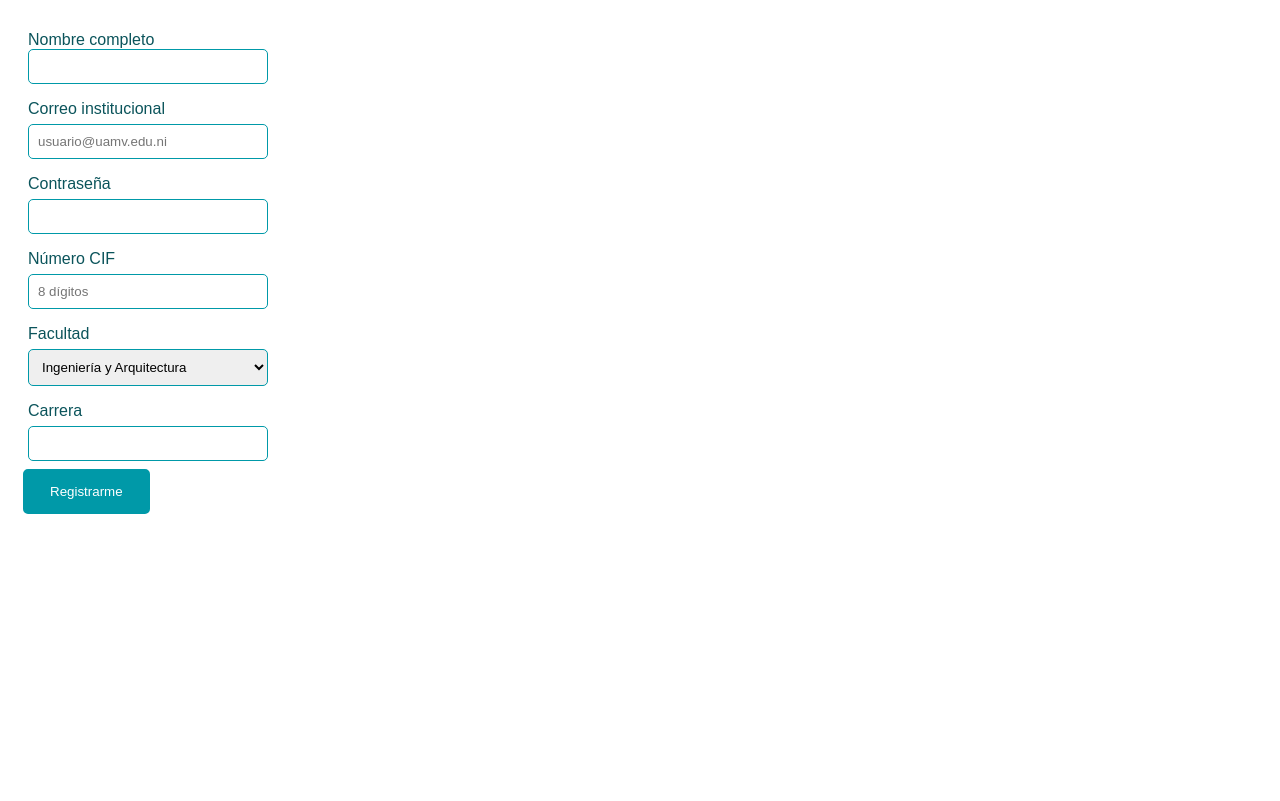
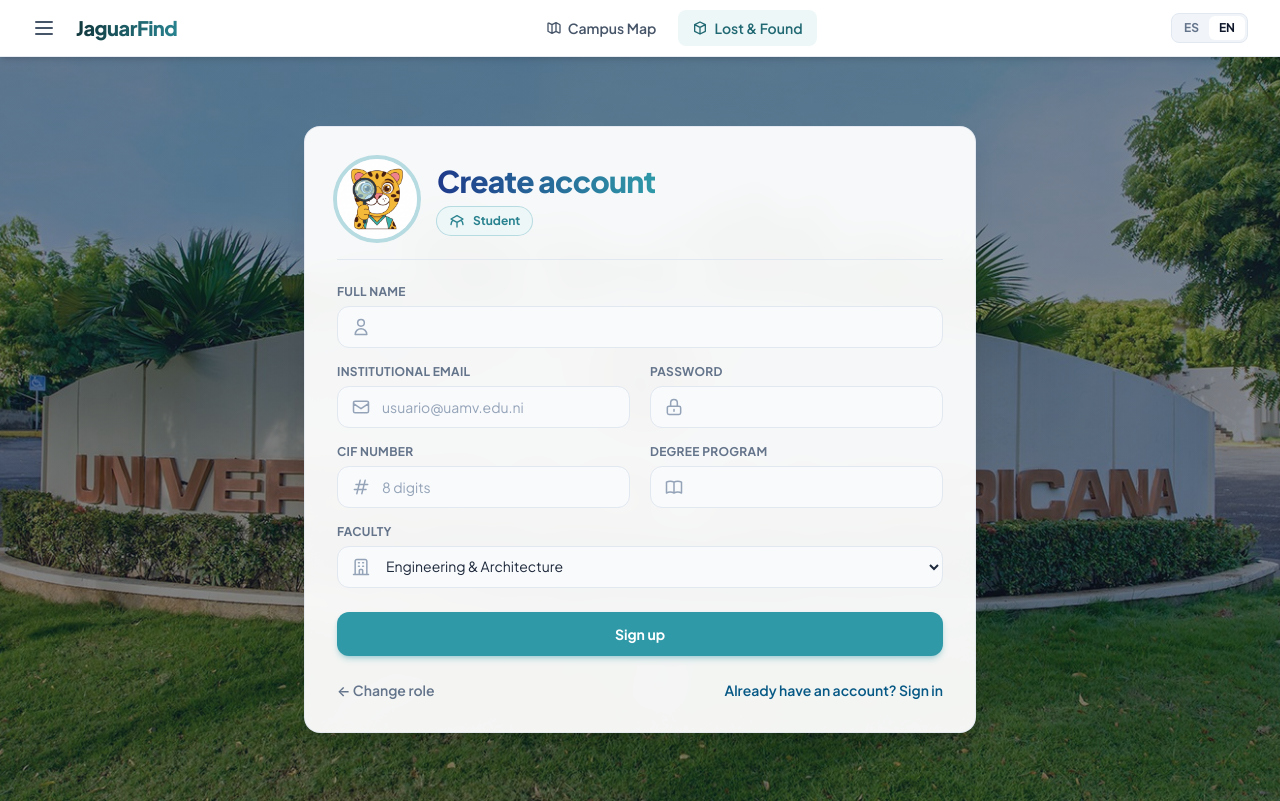
Before and after one commit to camijavi/python_flask_jaguar_find, a Flask app: page /auth/signup in a window 1280 px wide. Before the commit the page ends 514 px from the top, so only its background shows below. Run offline with Flask 3, Linux system fonts and the light colour scheme; some libraries are stand-ins or nearby versions.

Commit message:
update authentication screens and add shared auth macros

```diff
--- /dev/null
+++ b/frontend/components/auth/authMacros.html
@@ -0,0 +1,60 @@
+{# Shared building blocks for the sign in / sign up forms #}
+
+{% set ICONS = {
+  'mail':  'M3 8l9 6 9-6M5 19h14a2 2 0 002-2V7a2 2 0 00-2-2H5a2 2 0 00-2 2v10a2 2 0 002 2z',
+  'lock':  'M12 15v2m-6 4h12a2 2 0 002-2v-6a2 2 0 00-2-2H6a2 2 0 00-2 2v6a2 2 0 002 2zm10-10V7a4 4 0 00-8 0v4',
+  'user':  'M16 7a4 4 0 11-8 0 4 4 0 018 0zM12 14a7 7 0 00-7 7h14a7 7 0 00-7-7z',
+  'id':    'M10 6H5a2 2 0 00-2 2v9a2 2 0 002 2h14a2 2 0 002-2V8a2 2 0 00-2-2h-5m-4 0V5a2 2 0 114 0v1m-4 0a2 2 0 104 0m-5 8a2 2 0 100-4 2 2 0 000 4zm0 0c1.306 0 2.417.835 2.83 2M9 14a3.001 3.001 0 00-2.83 2M15 11h3m-3 4h2',
+  'hash':  'M7 20l4-16m2 16l4-16M6 9h14M4 15h14',
+  'school':'M19 21V5a2 2 0 00-2-2H7a2 2 0 00-2 2v16m14 0h2m-2 0h-5m-9 0H3m2 0h5M9 7h1m-1 4h1m4-4h1m-1 4h1m-5 10v-5a1 1 0 011-1h2a1 1 0 011 1v5m-4 0h4',
+  'book':  'M12 6.253v13m0-13C10.832 5.477 9.246 5 7.5 5S4.168 5.477 3 6.253v13C4.168 18.477 5.754 18 7.5 18s3.332.477 4.5 1.253m0-13C13.168 5.477 14.754 5 16.5 5c1.747 0 3.332.477 4.5 1.253v13C19.832 18.477 18.247 18 16.5 18c-1.746 0-3.332.477-4.5 1.253'
+} %}
+
+{% macro field(id, label, icon, type='text', placeholder='', extra='', full=false) %}
+<div class="{{ 'sm:col-span-2' if full }}">
+    <label for="{{ id }}" class="block text-xs font-bold uppercase tracking-wide text-slate-500 mb-1.5">{{ label }}</label>
+    <div class="relative">
+        <span class="absolute inset-y-0 left-0 pl-3.5 flex items-center text-slate-400 pointer-events-none">
+            <svg class="w-5 h-5" fill="none" stroke="currentColor" viewBox="0 0 24 24"><path stroke-linecap="round" stroke-linejoin="round" stroke-width="1.8" d="{{ ICONS[icon] }}"/></svg>
+        </span>
+        <input type="{{ type }}" id="{{ id }}" name="{{ id }}" placeholder="{{ placeholder }}" required {{ extra|safe }}
+               class="auth-input w-full pl-11 pr-4 py-2.5 rounded-xl border border-slate-200 bg-slate-50 text-sm text-slate-800 placeholder-slate-400 focus:outline-none focus:bg-white focus:border-brand-500 focus:ring-4 focus:ring-brand-500/15 transition">
+    </div>
+</div>
+{% endmacro %}
+
+{% macro select(id, label, icon, options, full=false) %}
+<div class="{{ 'sm:col-span-2' if full }}">
+    <label for="{{ id }}" class="block text-xs font-bold uppercase tracking-wide text-slate-500 mb-1.5">{{ label }}</label>
+    <div class="relative">
+        <span class="absolute inset-y-0 left-0 pl-3.5 flex items-center text-slate-400 pointer-events-none">
+            <svg class="w-5 h-5" fill="none" stroke="currentColor" viewBox="0 0 24 24"><path stroke-linecap="round" stroke-linejoin="round" stroke-width="1.8" d="{{ ICONS[icon] }}"/></svg>
+        </span>
+        <select id="{{ id }}" name="{{ id }}" required
+                class="auth-input w-full pl-11 pr-4 py-2.5 rounded-xl border border-slate-200 bg-slate-50 text-sm text-slate-800 focus:outline-none focus:bg-white focus:border-brand-500 focus:ring-4 focus:ring-brand-500/15 transition">
+            {% for value, text in options %}<option value="{{ value }}">{{ text }}</option>{% endfor %}
+        </select>
+    </div>
+</div>
+{% endmacro %}
+
+{# Role badge: icon + color per role #}
+{% macro roleBadge(rol, es) %}
+{% if rol == 'colaborador' %}
+  {% set name = 'Colaborador' if es else 'Staff / Collaborator' %}
+  {% set cls = 'bg-ocean-50 text-ocean-600 ring-ocean-200' %}
+  {% set path = 'M21 13.255A23.931 23.931 0 0112 15c-3.183 0-6.22-.62-9-1.745M16 6V4a2 2 0 00-2-2h-4a2 2 0 00-2 2v2m4 6h.01M5 20h14a2 2 0 002-2V8a2 2 0 00-2-2H5a2 2 0 00-2 2v10a2 2 0 002 2z' %}
+{% elif rol == 'visitante' %}
+  {% set name = 'Visitante' if es else 'Visitor' %}
+  {% set cls = 'bg-amber-50 text-jaguar-amber ring-amber-200' %}
+  {% set path = 'M15 7a3 3 0 11-6 0 3 3 0 016 0zM4 20a8 8 0 0116 0M17 11l2 2 3-3' %}
+{% else %}
+  {% set name = 'Estudiante' if es else 'Student' %}
+  {% set cls = 'bg-brand-50 text-brand-600 ring-brand-200' %}
+  {% set path = 'M12 14l9-5-9-5-9 5 9 5zM12 14l6.16-3.422A12.08 12.08 0 0121 17.5M12 14L5.84 10.578A12.08 12.08 0 003 17.5M12 14v7' %}
+{% endif %}
+<span class="inline-flex items-center gap-2 px-3 py-1.5 rounded-full ring-1 text-xs font-bold {{ cls }}">
+    <svg class="w-4 h-4" fill="none" stroke="currentColor" viewBox="0 0 24 24"><path stroke-linecap="round" stroke-linejoin="round" stroke-width="2" d="{{ path }}"/></svg>
+    {{ name }}
+</span>
+{% endmacro %}
--- a/frontend/components/common/navBar.html
+++ b/frontend/components/common/navBar.html
@@ -74,6 +74,11 @@
 
             </div>
         </div>
+        <!-- Mobile navigation links (desktop nav is hidden below md) -->
+        <nav class="md:hidden flex items-center gap-1 pb-2 -mt-1 overflow-x-auto">
+            <a href="{{ url_for('renderMapScreen') }}" class="flex-1 text-center px-3 py-1.5 text-xs font-semibold rounded-lg whitespace-nowrap {% if request.path in ['/', '/map', '/mapa'] %}bg-brand-50 text-brand-700 font-bold{% else %}text-slate-600 hover:bg-slate-50{% endif %}">{{ t('nav.map', default='Campus Map') }}</a>
+            <a href="{{ url_for('renderLogInScreen') }}" class="flex-1 text-center px-3 py-1.5 text-xs font-semibold rounded-lg whitespace-nowrap {% if request.path.startswith('/auth') %}bg-brand-50 text-brand-700 font-bold{% else %}text-slate-600 hover:bg-slate-50{% endif %}">{{ t('nav.lost_found', default='Lost & Found') }}</a>
+        </nav>
     </div>
 </header>
 
--- a/frontend/screens/auth/logInScreen.html
+++ b/frontend/screens/auth/logInScreen.html
@@ -7,8 +7,8 @@
 {% endblock %}
 
 {% block content %}
-<section class="auth-hero flex-1 flex items-center justify-center px-4 py-10">
-    <div class="options w-full max-w-sm bg-white/95 backdrop-blur-md rounded-2xl border border-slate-200/80 shadow-xl p-8 flex flex-col items-center gap-5">
+<section class="auth-hero flex-1 flex items-start sm:items-center justify-center px-4 py-6 sm:py-10">
+    <div class="options w-full max-w-sm bg-white/95 backdrop-blur-md rounded-2xl border border-slate-200/80 shadow-xl p-6 sm:p-8 flex flex-col items-center gap-5">
         <img src="{{ url_for('static', filename='img/jaguarLogo.jpg') }}" alt="Jaguar Find" class="w-28 h-28 object-contain rounded-full bg-ocean-50 ring-4 ring-brand-200 shadow-md">
 
         <div class="text-center">
--- a/frontend/screens/auth/signUpScreen.html
+++ b/frontend/screens/auth/signUpScreen.html
@@ -1,77 +1,65 @@
+{% extends "screens/base.html" %}
+{% from "components/auth/authMacros.html" import field, select, roleBadge with context %}
 
-<!DOCTYPE html>
-<html lang="es">
-<head>
-    <meta charset="UTF-8">
-    <meta name="viewport" content="width=device-width, initial-scale=1.0">
+{% set es = current_language == 'spa' %}
 
-    <title>Crear una cuenta</title>
+{% block title %}{{ 'Crear una cuenta' if es else 'Create account' }} · JaguarFind{% endblock %}
 
-    <link rel="stylesheet" href="../../static/css/screens/auth/signUpScreen.css">
-</head>
+{% block head %}
+<link rel="stylesheet" href="{{ url_for('static', filename='css/screens/auth/signUpScreen.css') }}">
+{% endblock %}
 
-<body>
-
-    <form class="options" method="post" action="/api/auth/register">
-
+{% block content %}
+<section class="auth-hero flex-1 flex items-start sm:items-center justify-center px-4 py-6 sm:py-10">
+    <form class="options w-full max-w-lg md:max-w-2xl bg-white/95 backdrop-blur-md rounded-2xl border border-slate-200/80 shadow-xl p-6 sm:p-8 flex flex-col gap-6"
+          method="post" action="/api/auth/register">
         <input type="hidden" name="rol" id="rol" value="{{ rol }}">
 
-        <div class="campo">
-            <label for="nombre">Nombre completo</label>
-            <input type="text" id="nombre" name="nombre" required>
+        <div class="flex flex-col sm:flex-row items-center text-center sm:text-left gap-3 sm:gap-5 pb-5 border-b border-slate-200">
+            <img src="{{ url_for('static', filename='img/jaguarLogo.jpg') }}" alt="Jaguar Find"
+                 class="w-16 h-16 sm:w-20 sm:h-20 shrink-0 object-contain rounded-full bg-ocean-50 ring-4 ring-brand-200 shadow">
+            <div class="flex flex-col items-center sm:items-start gap-2">
+                <h1 class="font-extrabold text-2xl sm:text-3xl tracking-tight bg-gradient-to-r from-ocean-900 to-brand-500 bg-clip-text text-transparent">
+                    {{ 'Crear una cuenta' if es else 'Create account' }}
+                </h1>
+                {{ roleBadge(rol, es) }}
+            </div>
         </div>
 
-        <div class="campo" data-rol="estudiante colaborador">
-            <label for="correo">Correo institucional</label>
-            <input type="email" id="correo" name="correo"
-                   placeholder="usuario@uamv.edu.ni">
+        <div class="grid grid-cols-1 sm:grid-cols-2 gap-x-5 gap-y-4">
+        {{ field('nombre', 'Nombre completo' if es else 'Full name', 'user', full=true) }}
+
+        {% if rol == 'visitante' %}
+            {{ field('correoPersonal', 'Correo electrónico' if es else 'Email', 'mail', 'email', 'correo@ejemplo.com') }}
+            {{ field('cedula', 'Cédula de identidad' if es else 'National ID', 'id') }}
+        {% else %}
+            {{ field('correo', 'Correo institucional' if es else 'Institutional email', 'mail', 'email', 'usuario@uamv.edu.ni') }}
+            {{ field('password', 'Contraseña' if es else 'Password', 'lock', 'password', '', 'minlength="6"') }}
+            {% if rol == 'estudiante' %}
+                {{ field('cif', 'Número CIF' if es else 'CIF number', 'hash', 'text', '8 dígitos' if es else '8 digits', 'pattern="\\d{8}" maxlength="8"') }}
+
+                {{ field('carrera', 'Carrera' if es else 'Degree program', 'book') }}
+                {{ select('facultad', 'Facultad' if es else 'Faculty', 'school', [
+                    ('FIA', 'Ingeniería y Arquitectura' if es else 'Engineering & Architecture'),
+                    ('FODO', 'Odontología' if es else 'Dentistry'),
+                    ('FCM', 'Ciencias Médicas' if es else 'Medical Sciences'),
+                    ('FCE', 'Ciencias Económicas y Administrativas' if es else 'Economic & Administrative Sciences'),
+                    ('FCJ', 'Ciencias Jurídicas' if es else 'Legal Sciences')], full=true) }}
+            {% else %}
+                {{ field('cedula', 'Cédula de identidad' if es else 'National ID', 'id', full=true) }}
+            {% endif %}
+        {% endif %}
         </div>
 
-        <div class="campo" data-rol="visitante">
-            <label for="correoPersonal">Correo electrónico</label>
-            <input type="email" id="correoPersonal" name="correoPersonal">
+        <button type="submit"
+                class="w-full px-4 py-3 rounded-xl text-sm font-bold text-white bg-brand-500 hover:bg-brand-600 shadow-md shadow-brand-500/30 active:scale-95 transition-all">
+            {{ 'Registrarme' if es else 'Sign up' }}
+        </button>
+
+        <div class="flex flex-wrap items-center justify-between gap-x-4 gap-y-2 text-sm">
+            <a href="/auth/options?mode=signup" class="font-semibold text-slate-500 hover:text-brand-700">← {{ 'Cambiar rol' if es else 'Change role' }}</a>
+            <a href="/auth/signin?rol={{ rol }}" class="font-semibold text-ocean-700 hover:text-ocean-900">{{ '¿Ya tienes cuenta? Inicia sesión' if es else 'Already have an account? Sign in' }}</a>
         </div>
-
-        <div class="campo" data-rol="estudiante colaborador">
-            <label for="password">Contraseña</label>
-            <input type="password" id="password" name="password"
-                   minlength="6">
-        </div>
-
-        <div class="campo" data-rol="estudiante">
-            <label for="cif">Número CIF</label>
-            <input type="text" id="cif" name="cif"
-                   pattern="\d{8}" maxlength="8"
-                   placeholder="8 dígitos">
-        </div>
-
-        <div class="campo" data-rol="colaborador visitante">
-            <label for="cedula">Cédula de identidad</label>
-            <input type="text" id="cedula" name="cedula">
-        </div>
-
-        <div class="campo" data-rol="estudiante">
-            <label for="facultad">Facultad</label>
-
-            <select id="facultad" name="facultad">
-                <option value="FIA">Ingeniería y Arquitectura</option>
-                <option value="FODO">Odontología</option>
-                <option value="FCM">Ciencias Médicas</option>
-                <option value="FCE">Ciencias Económicas y Administrativas</option>
-                <option value="FCJ">Ciencias Jurídicas</option>
-            </select>
-        </div>
-
-        <div class="campo" data-rol="estudiante">
-            <label for="carrera">Carrera</label>
-            <input type="text" id="carrera" name="carrera">
-        </div>
-
-        <button type="submit">Registrarme</button>
-
     </form>
-
-    <script src="/static/js/signUpScreen.js"></script>
-
-</body>
-</html>
+</section>
+{% endblock %}
--- a/frontend/static/css/screens/auth/signUpScreen.css
+++ b/frontend/static/css/screens/auth/signUpScreen.css
@@ -1,53 +1,17 @@
-
-body {
-    font-family: Arial, Helvetica, sans-serif;
-    text-align: left;
-    padding: 15px 70px 15px 15px;
-    color: #0B545B;
+.auth-hero {
+    background-image:
+        linear-gradient(rgba(15, 23, 42, 0.5), rgba(15, 23, 42, 0.5)),
+        url("/static/img/UAM.jpeg");
+    background-size: cover;
+    background-position: center;
 }
 
-[data-rol] {
-    display: none;
+/* Responsive: let page grow with content (tall forms on small phones) */
+html:has(.auth-hero), body:has(.auth-hero) { height: auto; min-height: 100%; }
+body:has(.auth-hero) { min-height: 100vh; min-height: 100dvh; }
+.auth-hero { background-attachment: scroll; min-height: calc(100dvh - 3.5rem); }
+@media (max-width: 480px) {
+    .auth-hero { padding-left: 0.75rem; padding-right: 0.75rem; }
 }
 
-[data-rol].visible {
-    display: flex;
-    flex-direction: column;
-    align-items: flex-end;
-    gap: 6px;
-}
-
-.campo {
-    width: 250px;
-    box-sizing: border-box;
-    padding: 8px 5px;
-    flex-direction: column;
-    align-items: flex-start;
-    gap: 6px;
-}
-
-.campo label {
-    width: 100%;
-    text-align: left;
-}
-
-input, select {
-    padding: 9px;
-    border: 1px solid #0099A8;
-    border-radius: 5px;
-    width: 100%;
-    box-sizing: border-box;
-}
-
-button {
-    cursor: pointer;
-    color: white;
-    background-color: #0099A8;
-    border-radius: 5px;
-    border: solid #0099A8;
-    padding: 12px 24px;
-}
-
-button:hover {
-    transform: scale(1.05);
-}
+.auth-hero { flex-shrink: 0; }
```
Also changed, not shown: frontend/screens/auth/signInScreen.html (+45 -33 lines), frontend/screens/auth/userOptions.html (+8 -2 lines), frontend/static/css/screens/auth/logInScreen.css (+10 -0 lines), frontend/static/css/screens/auth/signInScreen.css (+11 -53 lines), frontend/static/css/screens/auth/userOptions.css (+35 -1 lines).
